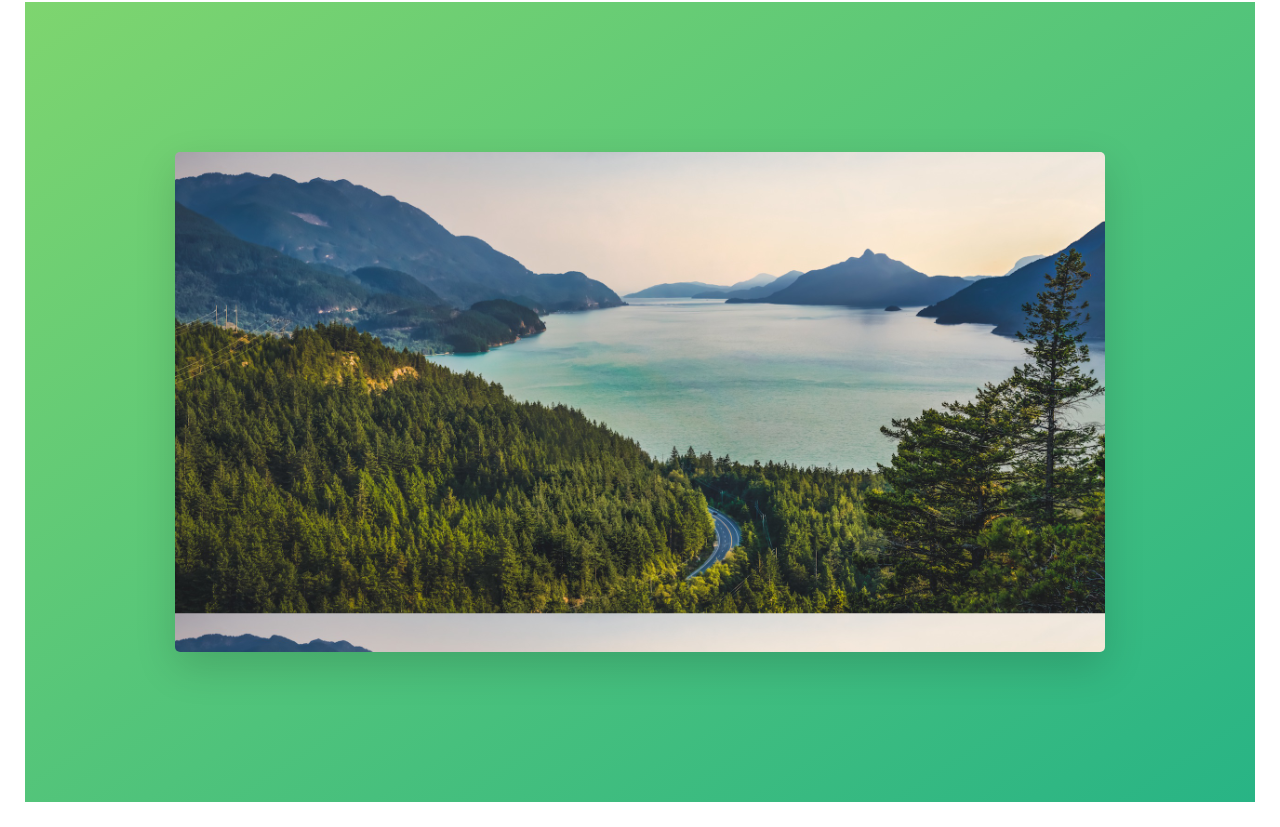
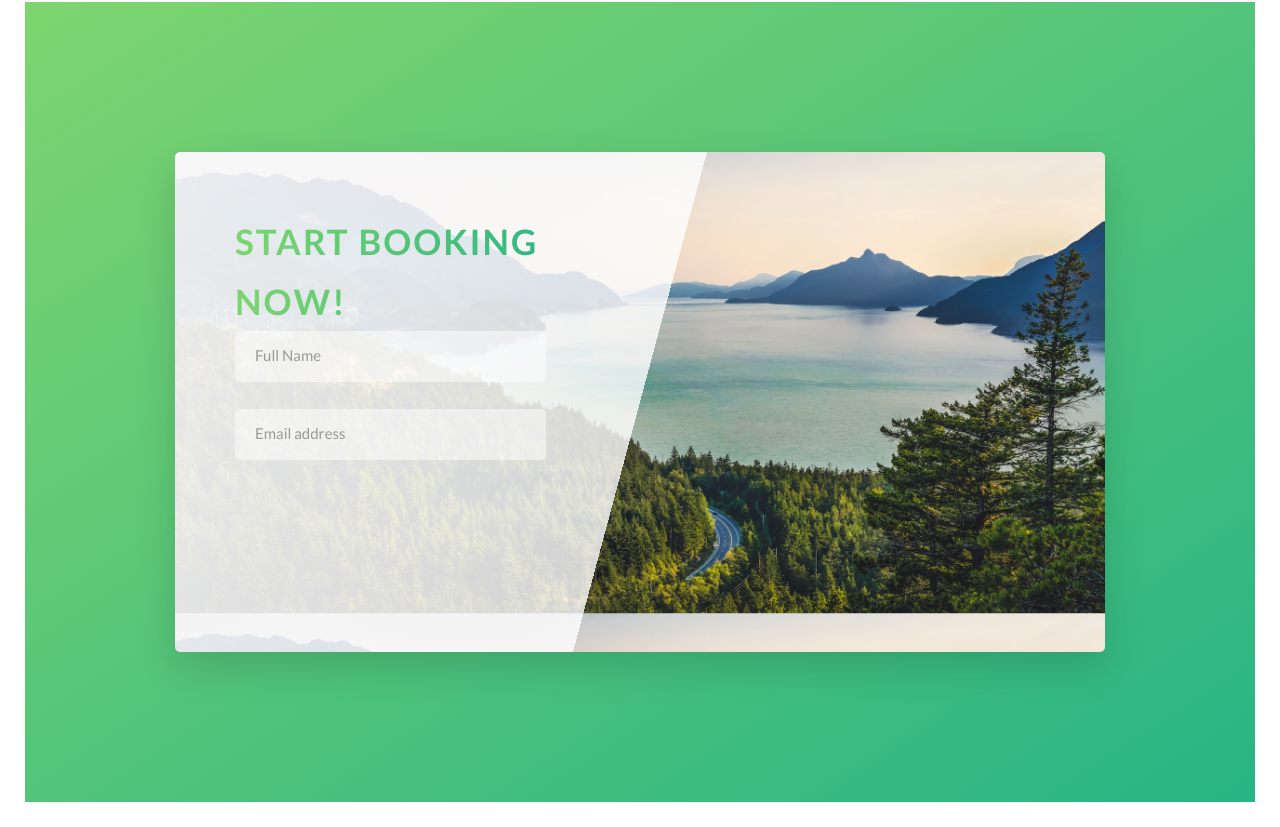
Before and after one commit to FernandoFigueroa0710/Natours_Project, a website: page index.html in a window 1280 px wide. Shown: the part 4486-5313 px from the top of the page. Drawn offline with Linux system fonts and the light colour scheme; grey boxes are pictures that could not be loaded.

Commit message:
Text input in the booking section done

```diff
--- a/index.html
+++ b/index.html
@@ -301,7 +301,37 @@
       </section>
       <section class="section-book">
         <div class="row">
-          <div class="book"></div>
+          <div class="book">
+            <!--Name input form-->
+            <div class="book_form">
+              <form action="#" class="form">
+                <div class="u-margin-bottom-medium">
+                  <h2 class="heading-secondary">Start booking now!</h2>
+                </div>
+                <div class="form__group">
+                  <input
+                    type="text"
+                    class="form__input"
+                    placeholder="Full Name"
+                    id="name"
+                    required
+                  />
+                  <label for="name" class="form__label">Full Name</label>
+                </div>
+                <!--email input form-->
+                <div class="form__group">
+                  <input
+                    type="email"
+                    class="form__input"
+                    placeholder="Email address"
+                    id="email"
+                    required
+                  />
+                  <label for="email" class="form__label">Email Address</label>
+                </div>
+              </form>
+            </div>
+          </div>
         </div>
       </section>
     </main>
--- /dev/null
+++ b/sass/components/__form.scss
@@ -0,0 +1,45 @@
+.form {
+  &__gourp:not(:last-child) {
+    margin-bottom: 2rem;
+  }
+  &__input {
+    font-size: 1.5rem;
+    font-family: inherit;
+    color: inherit;
+    padding: 1.5rem 2rem;
+    border-radius: 5px;
+    background-color: rgba($color-white, 0.5);
+    border: none;
+    border-bottom: 3px solid transparent;
+    width: 90%;
+    display: block;
+
+    &:focus {
+      outline: none;
+      box-shadow: 0 1rem 2rem rgba($color-black, 0.1);
+      border-bottom: 3px solid $color-primary;
+    }
+
+    &:focus:invalid {
+      border-bottom: 3px solid $color-secondary-dark;
+    }
+
+    &::-webkit-input-placeholder {
+      color: $color-grey-dark-2;
+    }
+  }
+
+  &__label {
+    font-size: 1.2rem;
+    font-weight: 700;
+    margin-left: 0.2rem;
+    margin-top: 0.7rem;
+    display: block;
+    transition: all 0.3s;
+  }
+  &__input:placeholder-shown + &__label {
+    opacity: 0;
+    visibility: hidden;
+    transform: translateY(-4rem);
+  }
+}
--- a/sass/main.scss
+++ b/sass/main.scss
@@ -13,7 +13,7 @@
 @import "components/__card";
 @import "components/__story";
 @import "components/__bg-video";
-
+@import "components/__form";
 @import "layout/header";
 @import "layout/_grid";
 @import "pages/_home";
--- a/sass/pages/_home.scss
+++ b/sass/pages/_home.scss
@@ -40,10 +40,21 @@
   );
 }
 .book {
-  background-image: url(../../img/nat-10.jpg);
+  background-image: linear-gradient(
+      105deg,
+      rgba($color-white, 0.9) 0%,
+      rgba($color-white, 0.8) 50%,
+      transparent 50%
+    ),
+    url(../../img/nat-10.jpg);
   background-size: 100%;
   border-radius: 5px;
   box-shadow: 0 1.5rem 4rem rgba($color-black, 0.15);
 
   height: 50rem;
+
+  &_form {
+    width: 50%;
+    padding: 6rem;
+  }
 }
```
Also changed, not shown: css/style.css.
